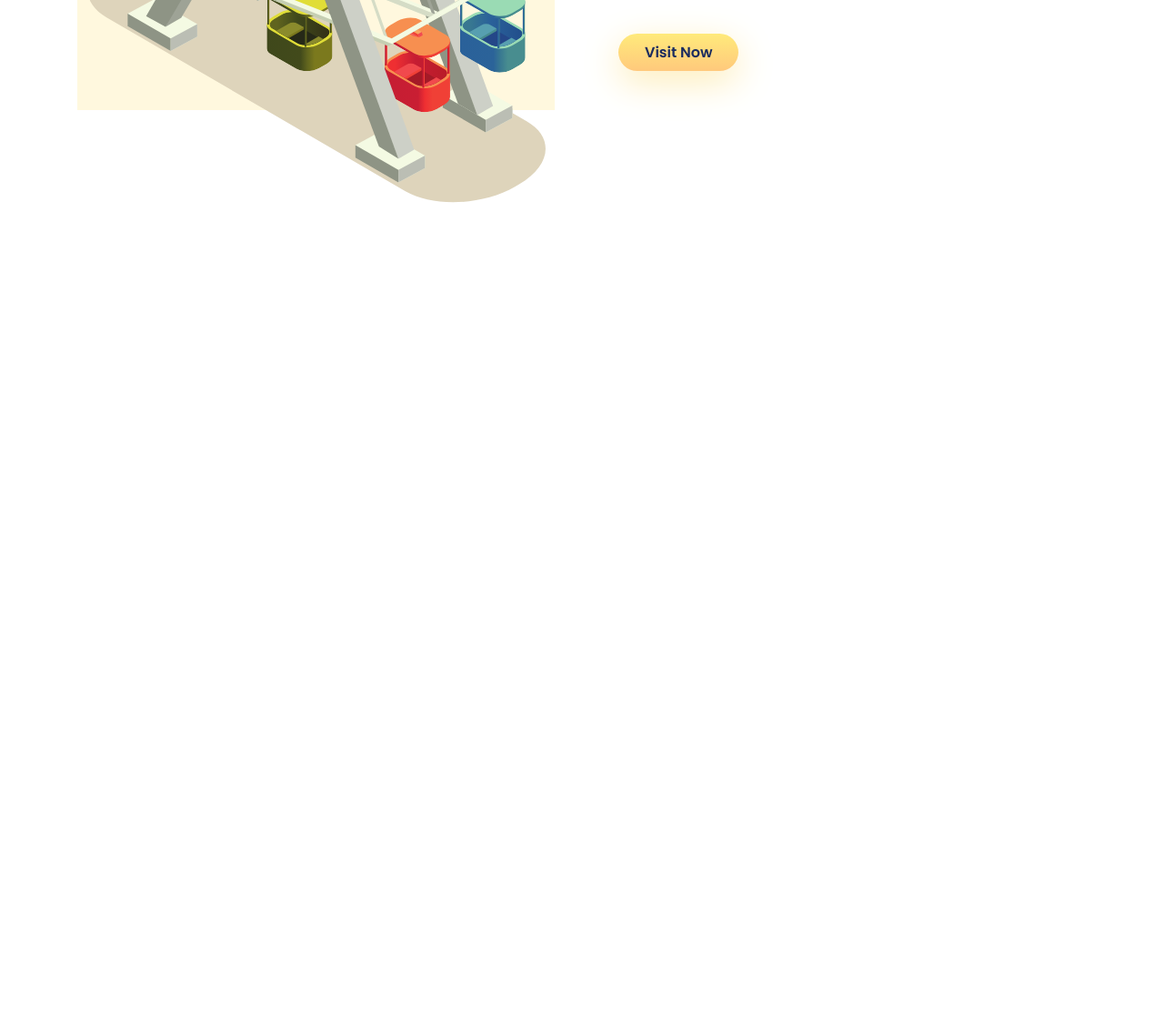
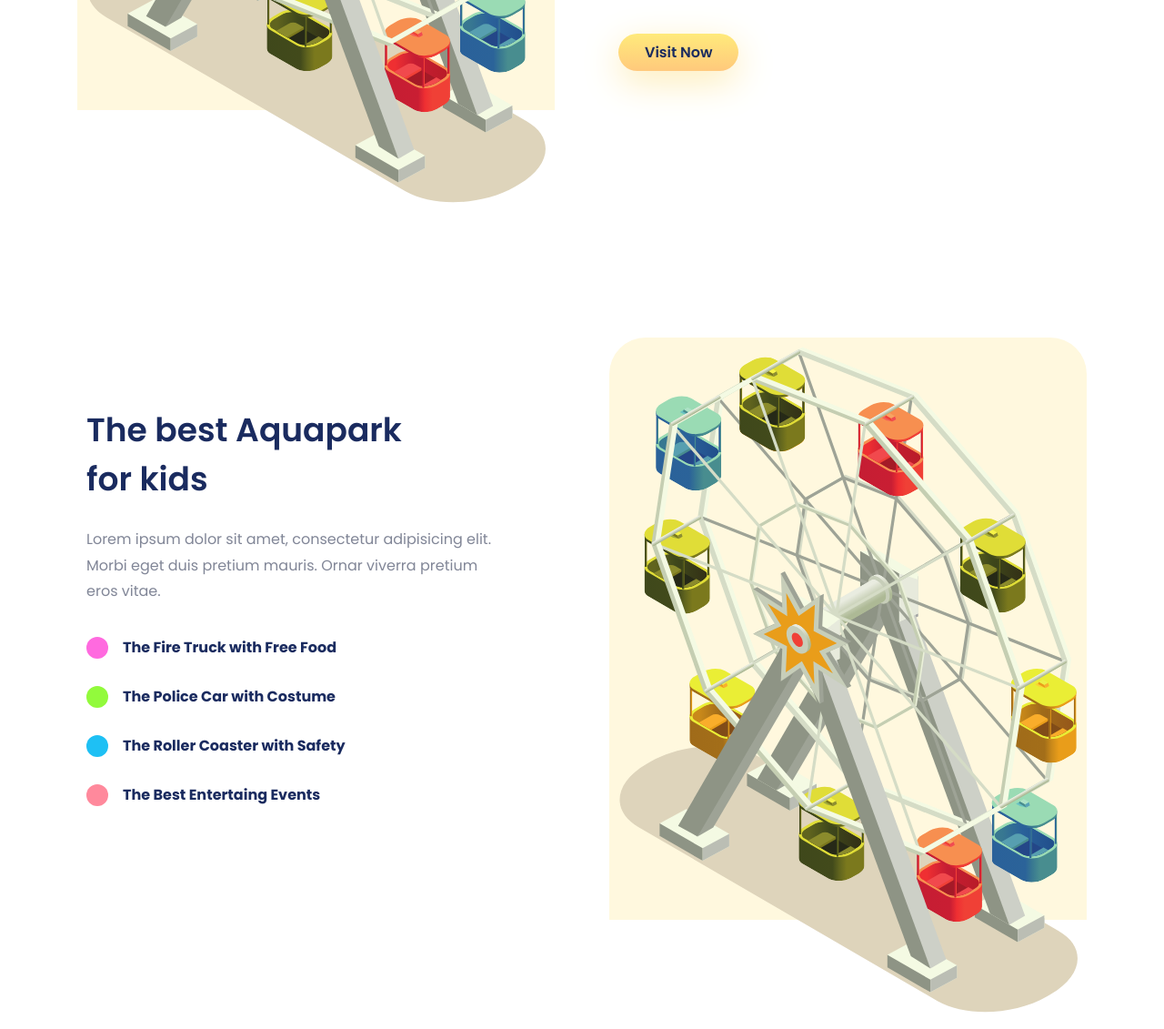
Before and after one commit to hoangit01/thekids-playground, a website: page index.html in a window 1280 px wide. Shown: the part 1659-2790 px from the top of the page at 91% size. Before the commit the page ends 1900 px from the top, so only its background shows below. Drawn offline with Linux system fonts and the light colour scheme.

Commit message:
update section

```diff
--- a/index.html
+++ b/index.html
@@ -143,11 +143,11 @@
                             The outdoor <br /> environment is <br /> age-appropriate to play
                         </div>
                         <div class="vision__box__right__desc">
-                            Lorem ipsum, dolor sit amet consectetur adipisicing elit. Maxime quod laboriosam, ducimus
-                            adipisicing dolor sit amet doloribus.
+                            Lorem ipsum dolor sit amet, consectetur adipisicing elit. Morbi eget duis pretium mauris.
+                            Ornar viverra pretium eros vitae.
                         </div>
                         <div class="vision__box__right__feature">
-                            <ul class="vision__feature__op1">
+                            <ul class="vision__feature__opt1">
                                 <li><a href="#" target="_blank" rel="noopener noreferrer">
                                         The Playground has been designed to feature a first responders theme
                                     </a></li>
@@ -166,6 +166,35 @@
                     </div>
                 </div>
 
+
+                <!-- Vision section two -->
+                <div class="vision__grid">
+                    <div class="vision__box__left">
+                        <div class="vision__box__left__image">
+                            <img src="./src/images/character1.svg" alt="">
+                        </div>
+                    </div>
+                    <div class="vision__box__right">
+                        <div class="vision__box__right__title">
+                            The best Aquapark <br /> for kids
+                        </div>
+                        <div class="vision__box__right__desc">
+                            Lorem ipsum dolor sit amet, consectetur adipisicing elit. Morbi eget duis pretium mauris.
+                            Ornar viverra pretium eros vitae.
+                        </div>
+                        <div class="vision__box__right__feature">
+                            <ul class="vision__feature__opt2">
+                                <li>The Fire Truck with Free Food</li>
+                                <li>The Police Car with Costume</li>
+                                <li>The Roller Coaster with Safety</li>
+                                <li>The Best Entertaing Events</li>
+                            </ul>
+                        </div>
+                        <div class="vision__box__right__cta">
+                            <!-- <a href="#" class="btn-gradient" role="button" aria-label="visit">Visit Now</a> -->
+                        </div>
+                    </div>
+                </div>
             </div>
         </section>
     </main>
--- a/src/scss/_variable.scss
+++ b/src/scss/_variable.scss
@@ -15,6 +15,12 @@ $pink: #d2698f;
 $pink-light: #ff97c3;
 $gray: #818697;
 $gray-light: #f5f2f7;
+
+// vision feature colors
+$pink-vs: #ff6adf;
+$green-vs: #92fa3c;
+$blue-vs: #1ec0f4;
+$red-vs: #ff899c;
 
 $bodyColor: $white;
 
--- a/src/scss/style.scss
+++ b/src/scss/style.scss
@@ -243,6 +243,12 @@ header {
     display: flex;
     align-items: center;
     gap: 6rem;
+    &:nth-child(even) {
+      flex-direction: row-reverse;
+    }
+    &:not(:first-child) {
+      margin-top: 25rem;
+    }
   }
   .vision__box__left {
     width: 100%;
@@ -277,15 +283,50 @@ header {
     .vision__box__right__feature {
       padding-top: 3.5rem;
       width: 100%;
-      .vision__feature__op1 {
+      .vision__feature__opt1 {
         li:not(:last-child) {
-          padding-bottom: 3rem;
+          margin-bottom: 3rem;
         }
         a {
           color: $blue-dark;
           font-size: 1.6rem;
           font-weight: bold;
           border-bottom: 2px solid $blue-dark;
+        }
+      }
+      .vision__feature__opt2 {
+        display: block;
+        position: relative;
+        list-style-type: none;
+        li:not(:last-child) {
+          margin-bottom: 3rem;
+        }
+        li {
+          color: $blue-dark;
+          font-size: 1.6rem;
+          font-weight: bold;
+          padding-left: 4rem;
+          &:first-child::before {
+            background-color: $pink-vs;
+          }
+          &:nth-child(2)::before {
+            background-color: $green-vs;
+          }
+          &:nth-child(3)::before {
+            background-color: $blue-vs;
+          }
+          &:last-child::before {
+            background-color: $red-vs;
+          }
+        }
+        li::before {
+          content: "";
+          position: absolute;
+          left: 0;
+          background-color: $blue;
+          height: 24px;
+          width: 24px;
+          border-radius: 50%;
         }
       }
     }
```
Also changed, not shown: build/css/style.css, 1 other file.
